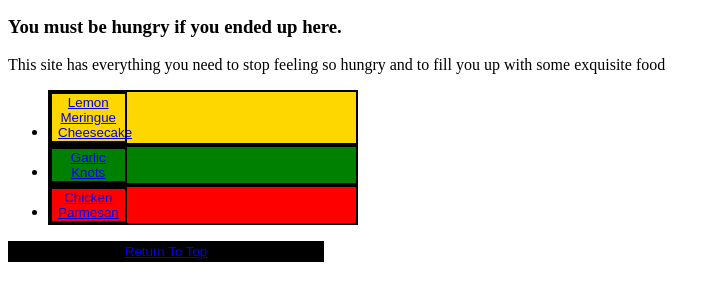
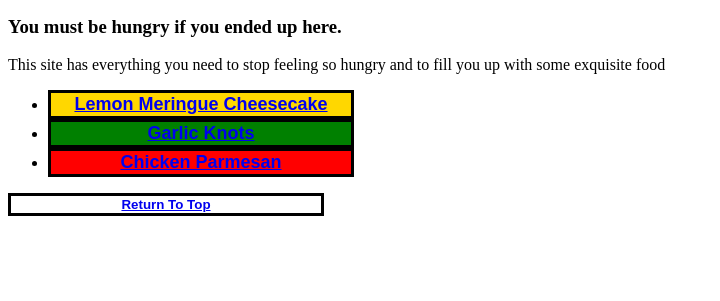
Before and after one commit to CrispyWaffles/recipes, a plain HTML site: page index.html in a window 1280 px wide. Shown: the part 101-402 px from the top of the page, without its empty margins (0-720 px from the left). Drawn offline with Linux system fonts and the light colour scheme.

Commit message:
Added in styles for recipes along with buttons and borders

```diff
--- a/style.css
+++ b/style.css
@@ -1,26 +1,52 @@
-
-.cheesecake{
+.chef{
+    height:auto;
+    width:400px;
+}
+.button{
+    border:3px solid black;
+}
+.button.cheesecake{
     background-color:gold;
-    border-style:solid;
-    border-width:2px;
     width:25%;
+    text-align: center;
+    font-size:18px;
+    font-weight:bold;
 }
-.garlic{
+.button.garlic{
     background-color:green;
-    border-style:solid;
-    border-width:2px;
     width:25%;
+    text-align: center;
+    font-size: 18px;
+    font-weight:bold;
 }
-.parm{
+.button.parm{
     background-color:red;
-    border-style:solid;
-    border-width:2px;
     width:25%;
+    text-align: center;
+    font-size: 18px;
+    font-weight:bold;
 }
-.top{
-    background-color:black;
+.button.top{
+    background-color:white;
     color:white;
-    border-style:solid;
-    border-width:2px;
     width:25%;
+    font-weight:bold;
 }
+.nutrition{
+    border: 2px solid black;
+    margin: 2px;
+    padding:2px;
+    width:20%;
+    background-color:yellow;
+}
+.nutritcake{
+    font-size:18px;
+    text-align:center;
+    font-weight:bold;
+}
+.quickinfo{
+    border:2px solid black;
+    margin:2px;
+    padding:2px;
+    width:20%;
+}
```
